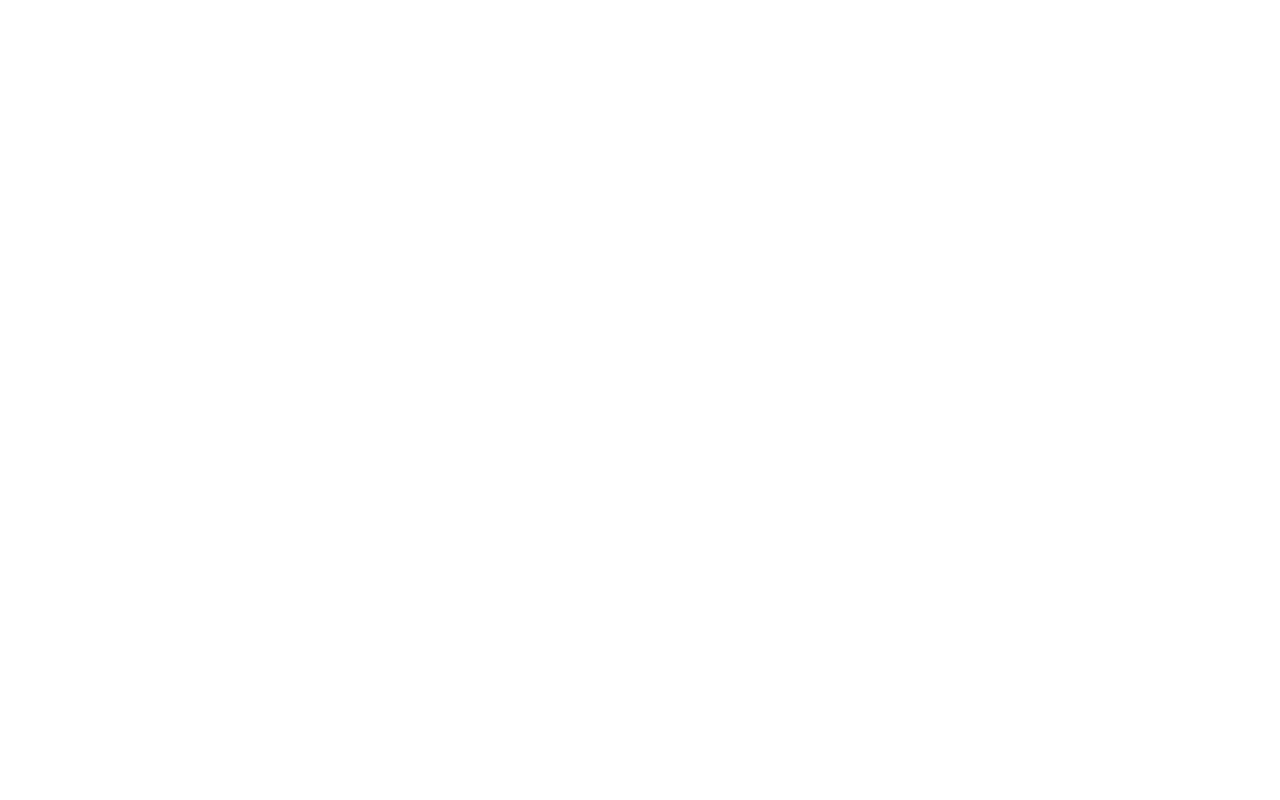
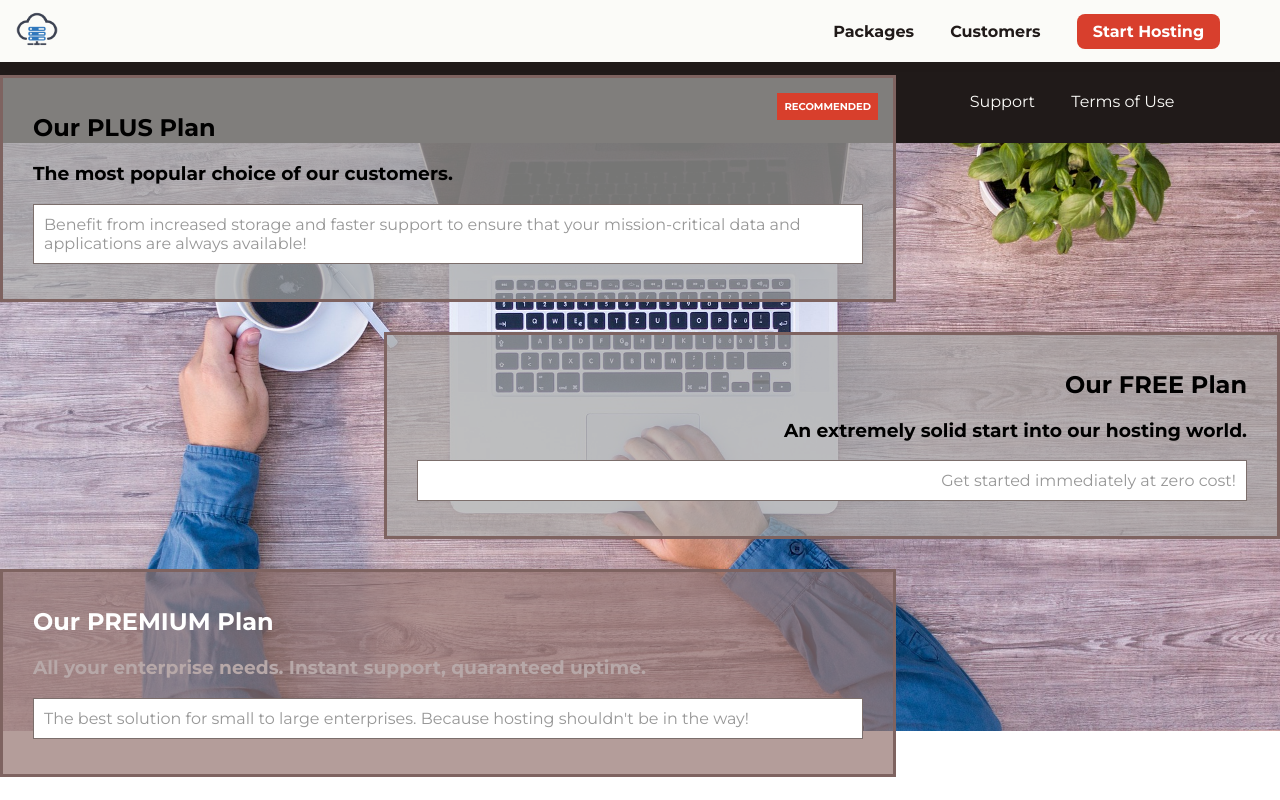
Before and after one commit to AlexandrMelnikov94/Melnikov_hometasks, a plain HTML site: page lesson-12-backgrounds/starter-host-test-project/packages/index.html in a window 1280 px wide. Drawn offline with Linux system fonts and the light colour scheme.

Commit message:
Create page for task1

```diff
--- a/lesson-12-backgrounds/starter-host-test-project/packages/index.html
+++ b/lesson-12-backgrounds/starter-host-test-project/packages/index.html
@@ -3,16 +3,82 @@
 
 <head>
   <meta charset="UTF-8">
-  <meta http-equiv="X-UA-Compatible" content="ie=edge">
+  <meta http-equiv="X-UA-Compatible"
+        content="ie=edge">
   <title>SpotHost</title>
-  <link rel="shortcut icon" href="../favicon.ico">
-  <link href="https://fonts.googleapis.com/css?family=Montserrat:400,700" rel="stylesheet">
-  <link rel="stylesheet" href="../shared.css">
-  <link rel="stylesheet" href="packages.css">
+  <link rel="shortcut icon"
+        href="../favicon.ico">
+  <link href="https://fonts.googleapis.com/css?family=Montserrat:400,700"
+        rel="stylesheet">
+  <link rel="stylesheet"
+        href="../shared.css">
+  <link rel="stylesheet"
+        href="packages.css">
 </head>
-
 <body>
-  <!-- Write your code here-->
+  <header class="main-header">
+    <div>
+      <a href="index.html"
+         class="main-header__brand">
+        <img src="../images/logo.png"
+             alt="SpotHost - Your favorite hosting company">
+      </a>
+    </div>
+    <nav class="main-nav">
+      <ul class="main-nav__items">
+        <li class="main-nav__item">
+          <a href="../packages/index.html">Packages</a>
+        </li>
+        <li class="main-nav__item">
+          <a href="../customers/index.html">Customers</a>
+        </li>
+        <li class="main-nav__item main-nav__item--cta">
+          <a href="../start-hosting/index.html">Start Hosting</a>
+        </li>
+      </ul>
+    </nav>
+  </header>
+  <main>
+    <div class="container">
+      <div class="box-plus-plan">
+        <div class="bg"></div>
+        <a href="#">Recommended</a>
+        <div class="box-container">
+          <h2>Our PLUS Plan</h2>
+          <h3>The most popular choice of our customers.</h3>
+          <p>Benefit from increased storage and faster support to ensure that your mission-critical data and
+            applications are always available!</p>
+        </div>
+      </div>
+      <div class="box-free-plan">
+        <div class="bg"></div>
+        <div class="box-container">
+          <h2>Our FREE Plan</h2>
+          <h3>An extremely solid start into our hosting world.</h3>
+          <p>Get started immediately at zero cost!</p>
+        </div>
+      </div>
+      <div class="box-premium-plan">
+        <div class="bg-premium"></div>
+        <div class="box-container">
+          <h2>Our PREMIUM Plan</h2>
+          <h3>All your enterprise needs. Instant support, quaranteed uptime.</h3>
+          <p>The best solution for small to large enterprises. Because hosting shouldn't be in the way!</p>
+        </div>
+      </div>
+    </div>
+  </main>
+  <footer class="main-footer">
+    <nav>
+      <ul class="main-footer__links">
+        <li class="main-footer__link">
+          <a href="#">Support</a>
+        </li>
+        <li class="main-footer__link">
+          <a href="#">Terms of Use</a>
+        </li>
+      </ul>
+    </nav>
+  </footer>
 </body>
-
 </html>
--- a/lesson-12-backgrounds/starter-host-test-project/packages/packages.css
+++ b/lesson-12-backgrounds/starter-host-test-project/packages/packages.css
@@ -1 +1,79 @@
-/* Write your code here */
+body {
+    background: url("../images/plans-background.jpg") no-repeat ;
+    background-size: 100%;
+}
+
+.container {
+    height: 100%;
+    margin-top:60px;
+}
+
+.box-container {
+    margin: 35px 30px;
+}
+
+.box-plus-plan, .box-free-plan, .box-premium-plan {
+    float: left;
+    position: relative;
+    width: 70%;
+    border: 3px solid #7e6360;
+    margin: 15px 0;
+    z-index: 1;
+    box-sizing: border-box;
+}
+
+.bg {
+    position: absolute;
+    background-color: #A9A9A7;
+    opacity: 0.7;
+    width: 100%;
+    height: 100%;
+    z-index: -1;
+}
+
+.bg-premium {
+    position: absolute;
+    background-color: #957470;
+    opacity: 0.7;
+    width: 100%;
+    height: 100%;
+    z-index: -1;
+}
+
+.box-free-plan {
+    float: right;
+    text-align: right;
+}
+
+.box-premium-plan  h2 {
+    color: white;
+}
+.box-premium-plan h3 {
+    color: #B7A8A8;
+}
+
+p {
+    padding: 10px;
+    background-color: white;
+    border: 1px solid #7B6E6B;
+    color: #979797;
+}
+
+.box-plus-plan a {
+    float: right;
+    margin-top: 15px;
+    margin-right: 15px;
+    background-color: #D83F2C;
+    text-decoration: none;
+    color: white;
+    text-transform: uppercase;
+    padding: 7px;
+    font-size: 10px;
+    text-align: center;
+    font-weight: bold;
+}
+
+.box-plus-plan a:hover {
+    background-color: white;
+    color: #D83F2C;
+}
```
Also changed, not shown: lesson-12-backgrounds/starter-host-test-project/index.html (+20 -3 lines).
